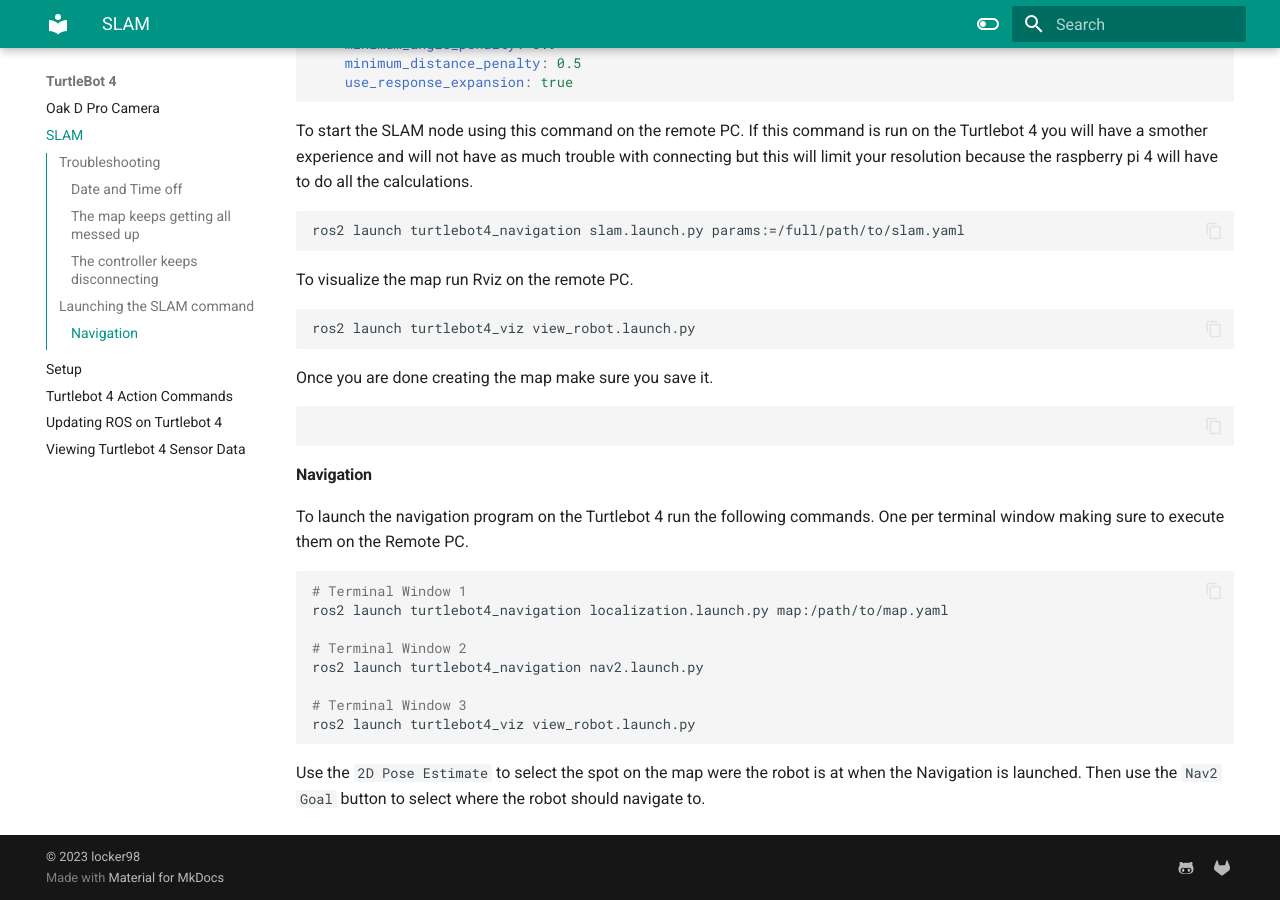
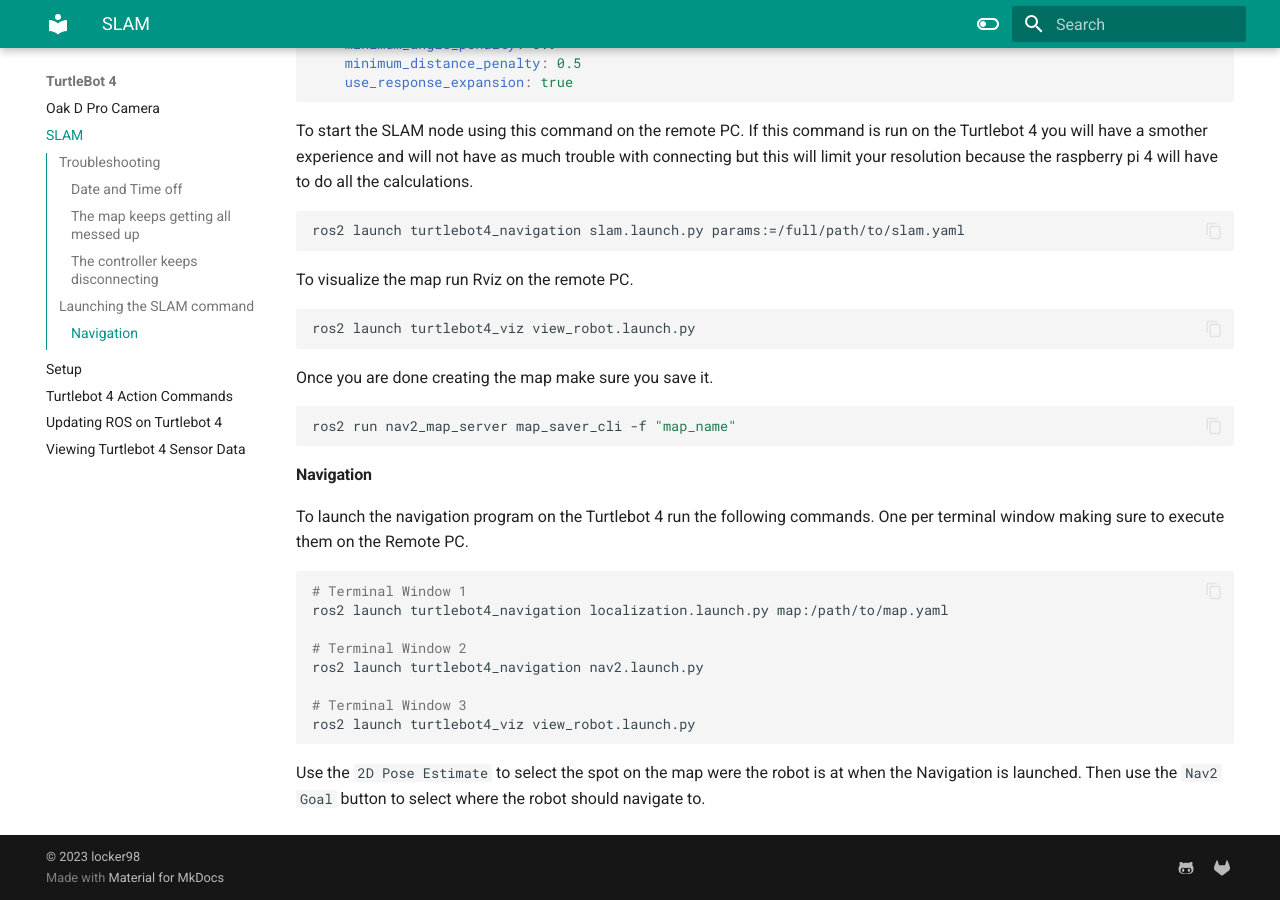
Before and after one commit to thelocker98/ros2-docs, an MkDocs documentation site: the page built from docs/TurtleBot 4/SLAM and Navigation.md, in a window 1280 px wide and 900 px high, scrolled down 2140 px. Built offline with MkDocs 1.6.1 and Material for MkDocs 9.7.7, drawn with Linux system fonts in a browser that asks for light colours.

Commit message:
fixed error

````diff
--- a/docs/TurtleBot 4/SLAM and Navigation.md
+++ b/docs/TurtleBot 4/SLAM and Navigation.md
@@ -101,7 +101,7 @@
 
 Once you are done creating the map make sure you save it.
 ```bash
-
+ros2 run nav2_map_server map_saver_cli -f "map_name"
 ```
 
 
````
